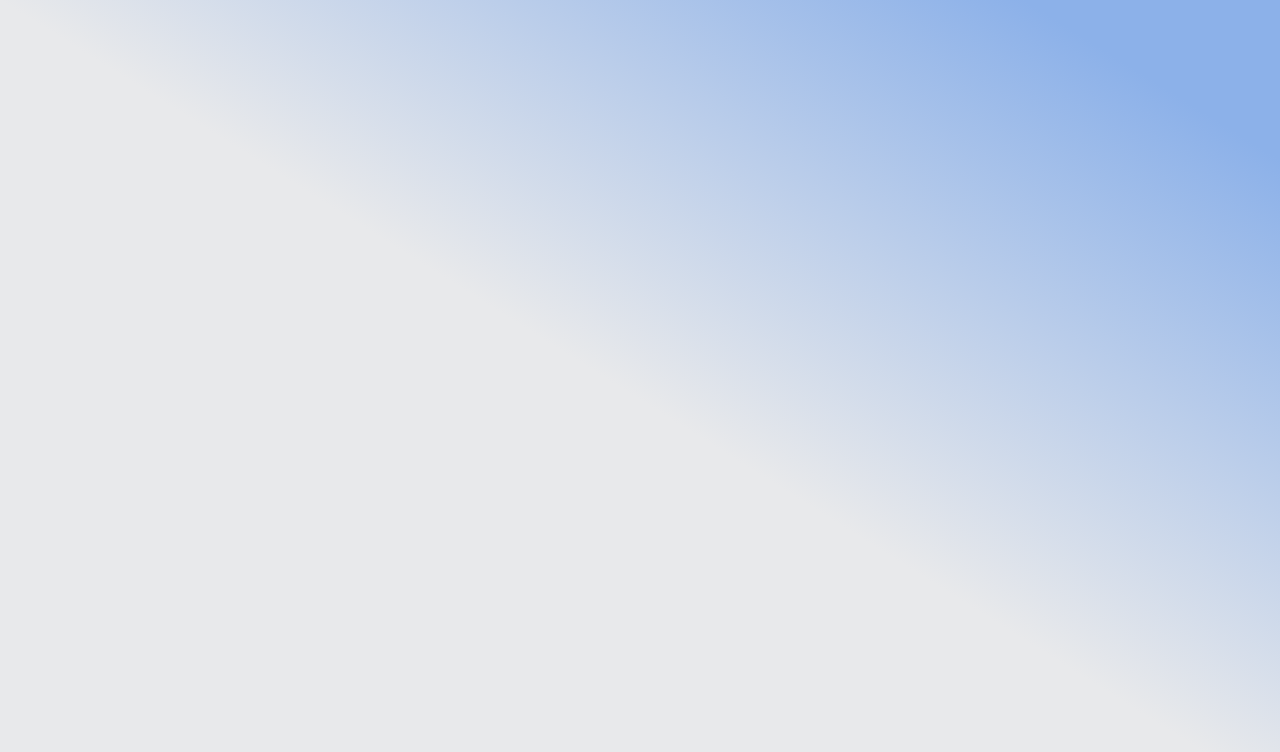
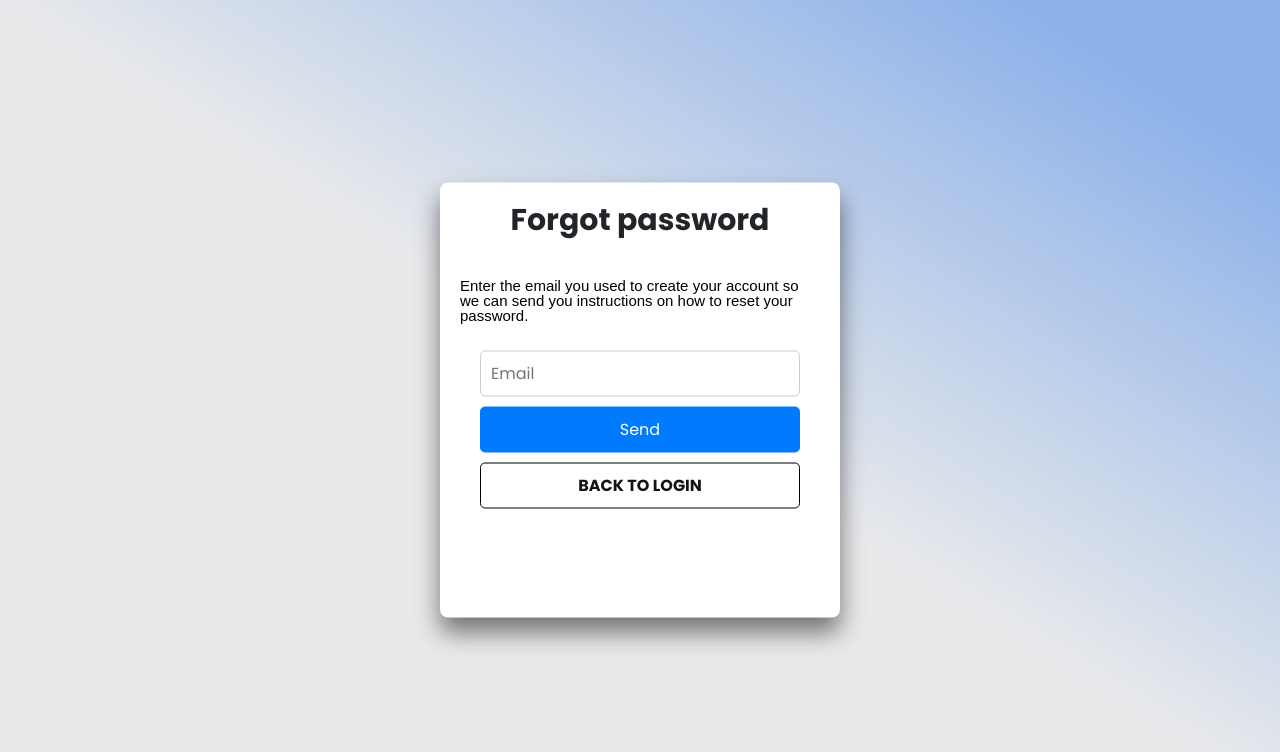
Before and after one commit to anhtai13/prj-cap2-demol, a React (Create React App) app: page /forgotpassword in a window 1280 px wide. Before the commit this address had no page. Shown: the top 752 px of the page. Built offline with nearby package versions, Linux system fonts and the light colour scheme; a web font is replaced by a local one.

Commit message:
create UI forgot password and reset password

```diff
--- a/src/Admin/Login/Login.js
+++ b/src/Admin/Login/Login.js
@@ -5,6 +5,7 @@ import { toast } from 'react-toastify';
 import 'react-toastify/dist/ReactToastify.css';
 import { loginAPI } from "../../API/authAPI.js";
 import { Form } from "react-bootstrap";
+import { Link } from 'react-router-dom';
 
 function Login() {
      const [userName, setUsername] = useState("")
@@ -54,6 +55,8 @@ function Login() {
                         onChange={(e) => setPassword(e.target.value)}
                     />
                 </div>
+                <Link className="link" to="/forgotpassword">Forgot password</Link>
+
                 <div className="text-center">
                     <button type="button" onClick={handleLogin}>Login</button>
                 </div>
--- a/src/Admin/Services/ManageService.js
+++ b/src/Admin/Services/ManageService.js
@@ -18,7 +18,7 @@ import {
 function ManageService() {
   const [serviceName, setServiceName] = useState();
   const [price, setPrice] = useState();
-  const [imgUrl, setImgUrl] = useState();
+
   const [description, setDescription] = useState();
   const [category, setCategory] = useState(3);
   const navigate = useNavigate();
@@ -86,6 +86,7 @@ function ManageService() {
     }
   };
 
+  const [imgUrl, setImgUrl] = useState();
 //gọi hàm getlistservices
   useEffect(() => {
     const fetchImage = async () => {
--- /dev/null
+++ b/src/Admin/component/Forgotpassword.js
@@ -0,0 +1,49 @@
+import React, { useState } from 'react';
+import { useNavigate } from "react-router-dom"
+import "../css/forgotpassword.css"
+const ForgotPassword = () => {
+  const [email, setEmail] = useState('');
+  const navigate = useNavigate()
+  const handleSubmit = (e) => {
+    e.preventDefault();
+    // Gọi API để gửi email reset mật khẩu
+    // Sau khi gửi email thành công, chuyển hướng đến trang đăng nhập
+    navigate("/resetpassword")
+  };
+  const handleBackToLogin = () => {
+    // Gọi API để logout (nếu cần)
+    navigate("/")
+    // Chuyển hướng đến trang login
+  };
+  const handleKeyDown = (event) => {
+    if (event.key === "Enter") {
+        handleSubmit();
+    }
+}
+  return (
+    <div className="forgot-password">
+      <div className="container">
+        <h1>Forgot password</h1>
+        <h3>Enter the email you used to create your account so we can send you instructions on how to reset your password.</h3>
+        <form className="form" onSubmit={handleSubmit} onKeyDown={handleKeyDown}>
+          <input
+            className="email"
+            type="email"
+            placeholder="Email"
+            value={email}
+            onChange={(e) => setEmail(e.target.value)}
+          />
+          <button className="button_send" type="submit" onClick={handleSubmit}>
+            Send
+          </button>
+          <button className="button_back" type="submit" onClick={handleBackToLogin}>
+            Back to login
+          </button>
+        </form>
+
+      </div>
+    </div>
+  );
+};
+
+export default ForgotPassword;
--- /dev/null
+++ b/src/Admin/component/Resetpassword.js
@@ -0,0 +1,56 @@
+import React, { useState } from 'react';
+import { useNavigate } from "react-router-dom"
+import "../css/resetpassword.css"
+const ResetPassword = () => {
+    const [password, setPassword] = useState("")
+  const navigate = useNavigate()
+  const handleSubmit = (e) => {
+    e.preventDefault();
+    // Gọi API để gửi email reset mật khẩu
+    // Sau khi gửi email thành công, chuyển hướng đến trang đăng nhập
+    navigate("/admin/user-manager")
+  };
+  const handleBackToLogin = () => {
+    // Gọi API để logout (nếu cần)
+    navigate("/")
+    // Chuyển hướng đến trang login
+  };
+  const handleKeyDown = (event) => {
+    if (event.key === "Enter") {
+        handleSubmit();
+    }
+}
+  return (
+    <div className="reset-password">
+      <div className="container">
+        <h1>Reset password</h1>
+        <h2>Enter your new password</h2>
+        <form className="form" onSubmit={handleSubmit} onKeyDown={handleKeyDown}>
+          <input
+            className="Newpassword"
+            type="password"
+            placeholder="New password"
+            value={password}
+            onChange={(e) => setPassword(e.target.value)}
+          />
+          <input
+            className="password"
+            type="password"
+            placeholder="password"
+            value={password}
+            onChange={(e) => setPassword(e.target.value)}
+          />
+          <button className="button_send" type="submit" onClick={handleSubmit}>
+            Send
+          </button>
+          <button className="button_back" type="submit" onClick={handleBackToLogin}>
+            Back to login
+          </button>
+        </form>
+
+      </div>
+    </div>
+  );
+};
+
+export default ResetPassword;
--- /dev/null
+++ b/src/Admin/css/forgotpassword.css
@@ -0,0 +1,116 @@
+* {
+    margin: 0;
+    padding: 0;
+    box-sizing: border-box;
+    font-family: "Poppins", sans-serif;
+  }
+  body {
+    display: flex;
+    justify-content: center;
+    align-items: center;
+    min-height: 100vh;
+    background: linear-gradient(to bottom left,rgb(140, 177, 233) 10%, rgb(232, 233, 235) 50%);
+  }
+.forgot-password {
+
+    display: flex;
+    justify-content: center;
+    align-items: center;
+    height: 100vh;
+  }
+
+  .container {
+    padding: 10px 20px;
+    width: 400px;
+    height: 435px;
+    border-radius: 8px;
+    box-shadow: 0 0 10px rgba(0, 0, 0, 0.1);
+    margin: 0 auto;
+    font-family    : sans-serif;
+    background-color: white;
+    background-size: cover;
+    position     : absolute;
+    top          : 50%;
+    left         : 50%;
+    transform    : translate(-50%, -50%);
+    width        : 400px;
+    background   : #FFFFFF;
+    box-sizing   : border-box;
+    box-shadow   : 0 15px 25px rgba(0, 0, 0, 0.5);
+  }
+
+h1 {
+    padding: 5px;
+    font-size: 30px;
+    font-weight: bold;
+    margin-bottom: 20px;
+    font-family: 'Poppins', SomiBold;
+    font-weight: bold;
+    line-height: 1.5;
+
+  }
+  h3 {
+    padding-top: 10px;
+  font-family: sans-serif;
+  font-size: 15px;
+  line-height: 1;
+  color: #000;
+ ;
+  }
+
+  .form {
+    padding-top: 50px;
+  }
+
+  .email {
+    width: 100%;
+    padding: 10px;
+    border: 1px solid #ccc;
+    border-radius: 5px;
+    margin-bottom: 10px;
+  }
+
+  .button_send {
+    width: 100%;
+    padding: 10px 20px;
+    background-color: #007bff;
+    color: #fff;
+    border: 1px solid #007bff;
+    border-radius: 5px;
+    cursor: pointer;
+
+  }
+  .button_back {
+    width: 100%;
+    padding: 10px;
+    background-color: #ffffff;
+    color: #141313;
+    border: 1px solid #010101;
+    border-radius: 5px;
+    cursor: pointer;
+    font-weight: bold;
+    text-transform: uppercase;
+    transition: all 0.2s ease-in-out;
+    margin-top: 10px;
+  }
+
+  .button:hover {
+    background-color: #0069d9;
+  }
+
+  .button:focus {
+    outline: none;
+    box-shadow: 0 0 0 2px rgba(0, 119, 255, 0.5);
+  }
+
+  .button:hover {
+    background-color: #0069d9;
+  }
+
+  a {
+    text-align: center;
+    display: block;
+    margin-top: 10px;
+    color: #007bff;
+    text-decoration: none;
+  }
--- a/src/Admin/css/login.css
+++ b/src/Admin/css/login.css
@@ -28,11 +28,13 @@
     left         : 50%;
     transform    : translate(-50%, -50%);
     width        : 400px;
+    height: 435px;
     padding      : 50px;
     background   : #FFFFFF;
     box-sizing   : border-box;
     box-shadow   : 0 15px 25px rgba(0, 0, 0, 0.5);
     border-radius: 10px;
+
 }
 
 .boxlogin h1 {
@@ -101,6 +103,14 @@
 
 
 a {
-    color      : #fff;
-    margin-left: 2%;
+    text-align: center;
+    display: block;
+    margin-top: 10px;
+    color: #007bff;
+    text-decoration: none;
 }
+.link{
+   padding-bottom: 10px;
+    text-align: left;
+    text-decoration: underline;
+}
--- /dev/null
+++ b/src/Admin/css/resetpassword.css
@@ -0,0 +1,115 @@
+* {
+    margin: 0;
+    padding: 0;
+    box-sizing: border-box;
+    font-family: "Poppins", sans-serif;
+  }
+  body {
+    display: flex;
+    justify-content: center;
+    align-items: center;
+    min-height: 100vh;
+    background: linear-gradient(to bottom left,rgb(140, 177, 233) 10%, rgb(232, 233, 235) 50%);
+  }
+.reset-password{
+
+    display: flex;
+    justify-content: center;
+    align-items: center;
+    height: 100vh;
+  }
+
+  .container {
+    padding: 10px 20px;
+    width: 400px;
+    height: 435px;
+    border-radius: 8px;
+    box-shadow: 0 0 10px rgba(0, 0, 0, 0.1);
+    margin: 0 auto;
+    font-family    : sans-serif;
+    background-color: white;
+    background-size: cover;
+    position     : absolute;
+    top          : 50%;
+    left         : 50%;
+    transform    : translate(-50%, -50%);
+    width        : 400px;
+    background   : #FFFFFF;
+    box-sizing   : border-box;
+    box-shadow   : 0 15px 25px rgba(0, 0, 0, 0.5);
+  }
+
+h1 {
+  text-align: center;
+    padding: 5px;
+    font-size: 30px;
+    font-weight: bold;
+    margin-bottom: 20px;
+    font-family: 'Poppins', SomiBold;
+    font-weight: bold;
+    line-height: 1.5;
+
+  }
+  h2{
+    text-align: center;
+    font-size: 16px;
+    margin-bottom: 20px;
+    font-family: 'Poppins', SomiBold;
+    line-height: 1.5;
+  }
+  .form {
+    padding: 20px;
+  }
+
+  input {
+    width: 100%;
+    padding: 10px;
+    border: 1px solid #ccc;
+    border-radius: 5px;
+    margin-bottom: 10px;
+  }
+
+  .button_send {
+    width: 100%;
+    padding: 10px 20px;
+    background-color: #007bff;
+    color: #fff;
+    border: 1px solid #007bff;
+    border-radius: 5px;
+    cursor: pointer;
+
+  }
+  .button_back {
+    width: 100%;
+    padding: 10px;
+    background-color: #ffffff;
+    color: #141313;
+    border: 1px solid #010101;
+    border-radius: 5px;
+    cursor: pointer;
+    font-weight: bold;
+    text-transform: uppercase;
+    transition: all 0.2s ease-in-out;
+    margin-top: 10px;
+  }
+
+  .button:hover {
+    background-color: #0069d9;
+  }
+
+  .button:focus {
+    outline: none;
+    box-shadow: 0 0 0 2px rgba(0, 119, 255, 0.5);
+  }
+
+  .button:hover {
+    background-color: #0069d9;
+  }
+
+  a {
+    text-align: center;
+    display: block;
+    margin-top: 10px;
+    color: #007bff;
+    text-decoration: none;
+  }
--- a/src/App.js
+++ b/src/App.js
@@ -8,6 +8,8 @@ import ManagerService from "./Admin/Services/ManageService";
 import ManagerFeedback from "./Admin/feedbacks/ManageFeedback";
 import AddUser from "./Admin/Users/AddUser";
 import HomePage from "./Admin/HomePage/Home";
+import ForgotPassword from "./Admin/component/Forgotpassword";
+import ResetPassword from "./Admin/component/Resetpassword";
 
 function App() {
   return (
@@ -23,6 +25,8 @@ function App() {
           <Route path="/admin/orders-manager" element={<ManagerOrder />} />
           <Route path="/admin/orderDetails" element={<ManagerOrderDetail />} />
           <Route path="/admin/ordercalendar" element={<OrderCalendar />} />
+          <Route path="/forgotpassword" element={<ForgotPassword />} />
+          <Route path="/resetpassword" element={<ResetPassword />} />
         </Routes>
       </Router>
     </div>
```
